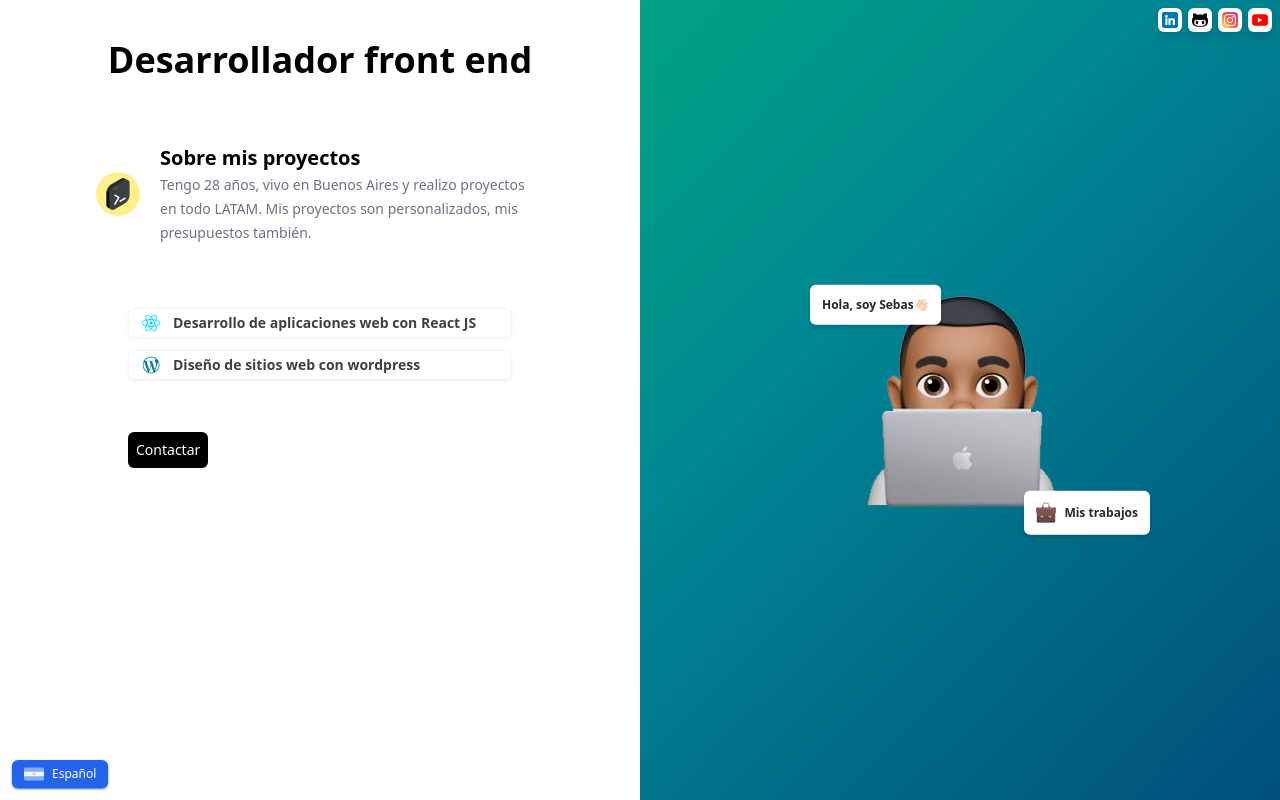
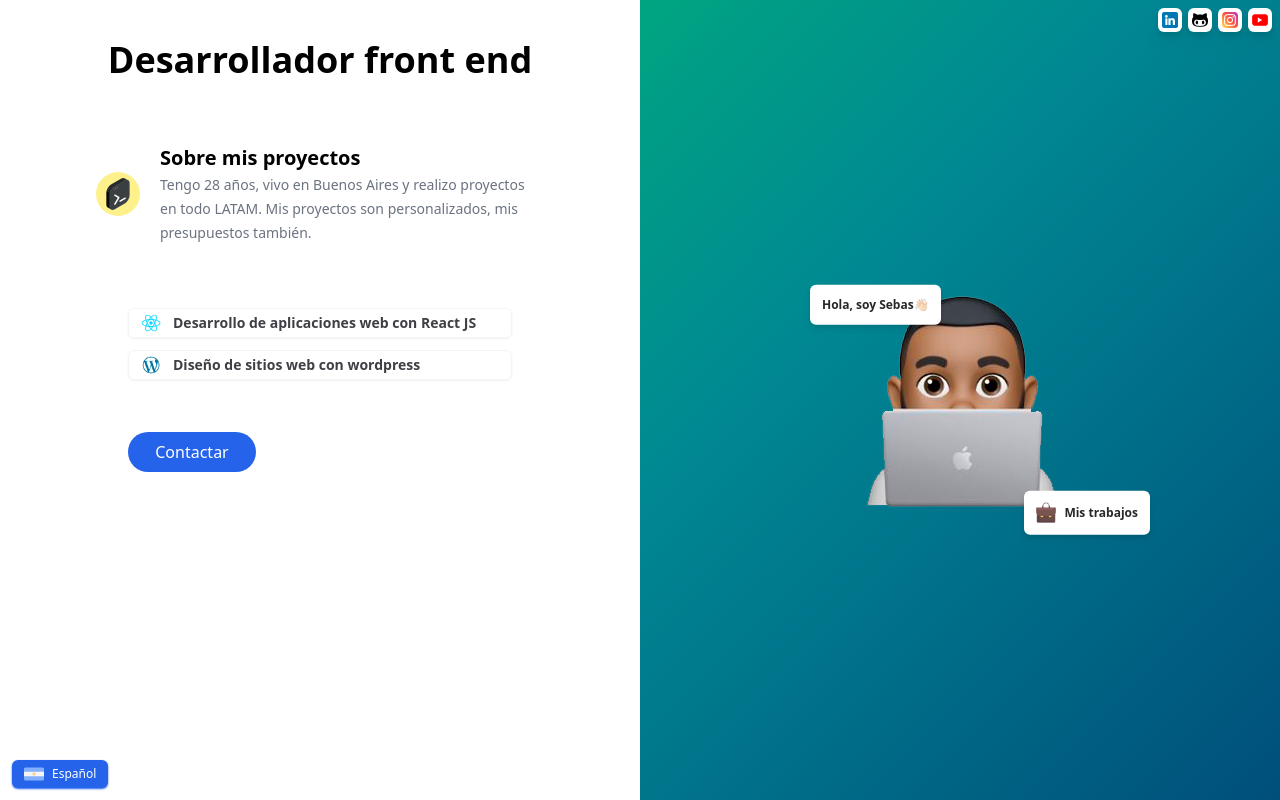
Before and after one commit to sebasc0de/sebascode-ts, a React (Vite) app: page / in a window 1280 px wide. Shown: the top 800 px of the page. Built offline with nearby package versions, Linux system fonts and the light colour scheme.

Commit message:
Contact button color styles

```diff
--- a/src/components/HeroSection/HeroSection.tsx
+++ b/src/components/HeroSection/HeroSection.tsx
@@ -48,7 +48,7 @@ export const HeroSection = () => {
             {/* Action */}
             <div className="mt-10">
               <a href="https://api.whatsapp.com/send?phone=+5491151132129">
-                <button className="bg-black text-white rounded-md p-2 text-sm font-medium">
+                <button className="bg-blue-600 text-white rounded-full p-2 text-md w-32 font-medium">
                   {t("heroSection.contactButton")}
                 </button>
               </a>
```
